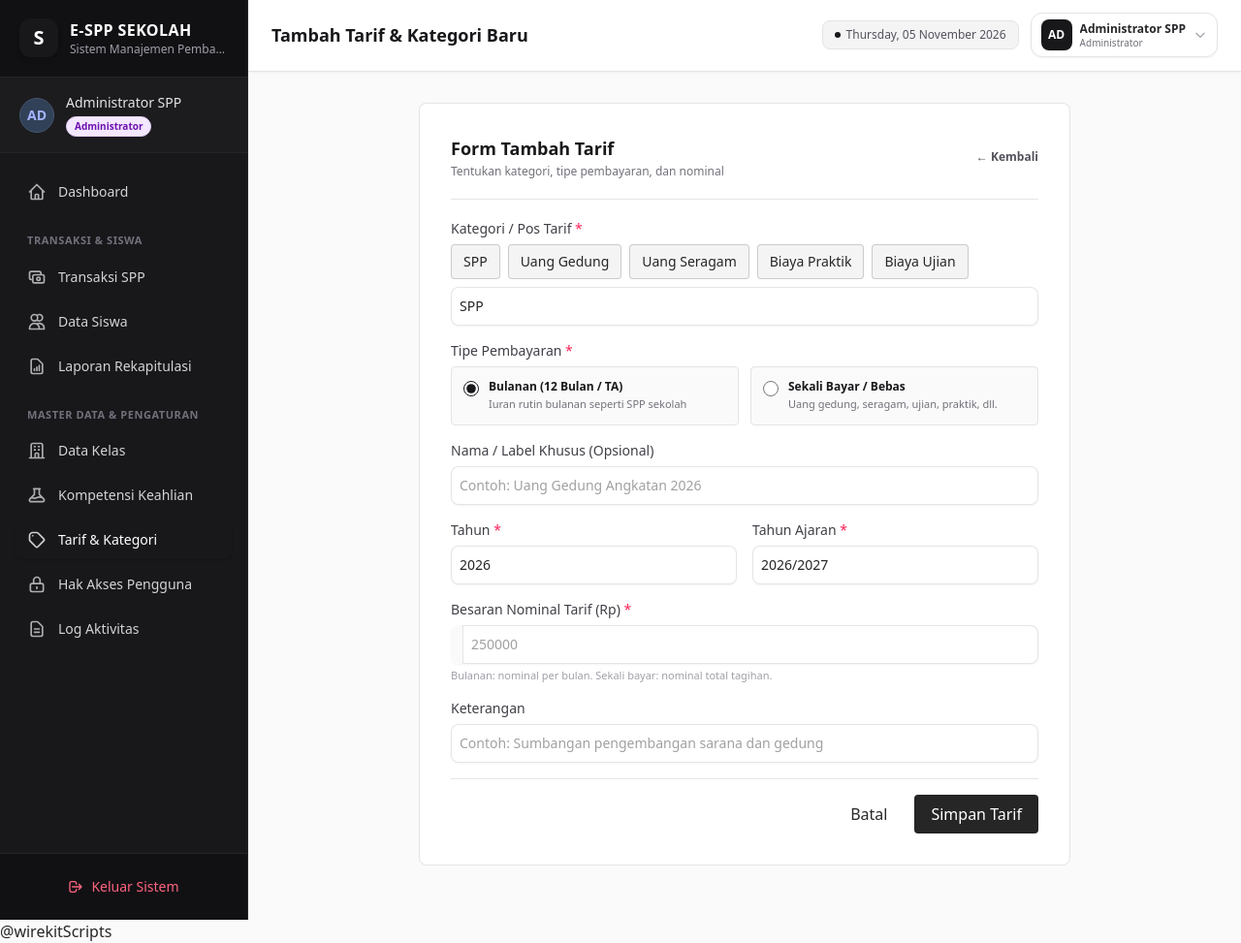
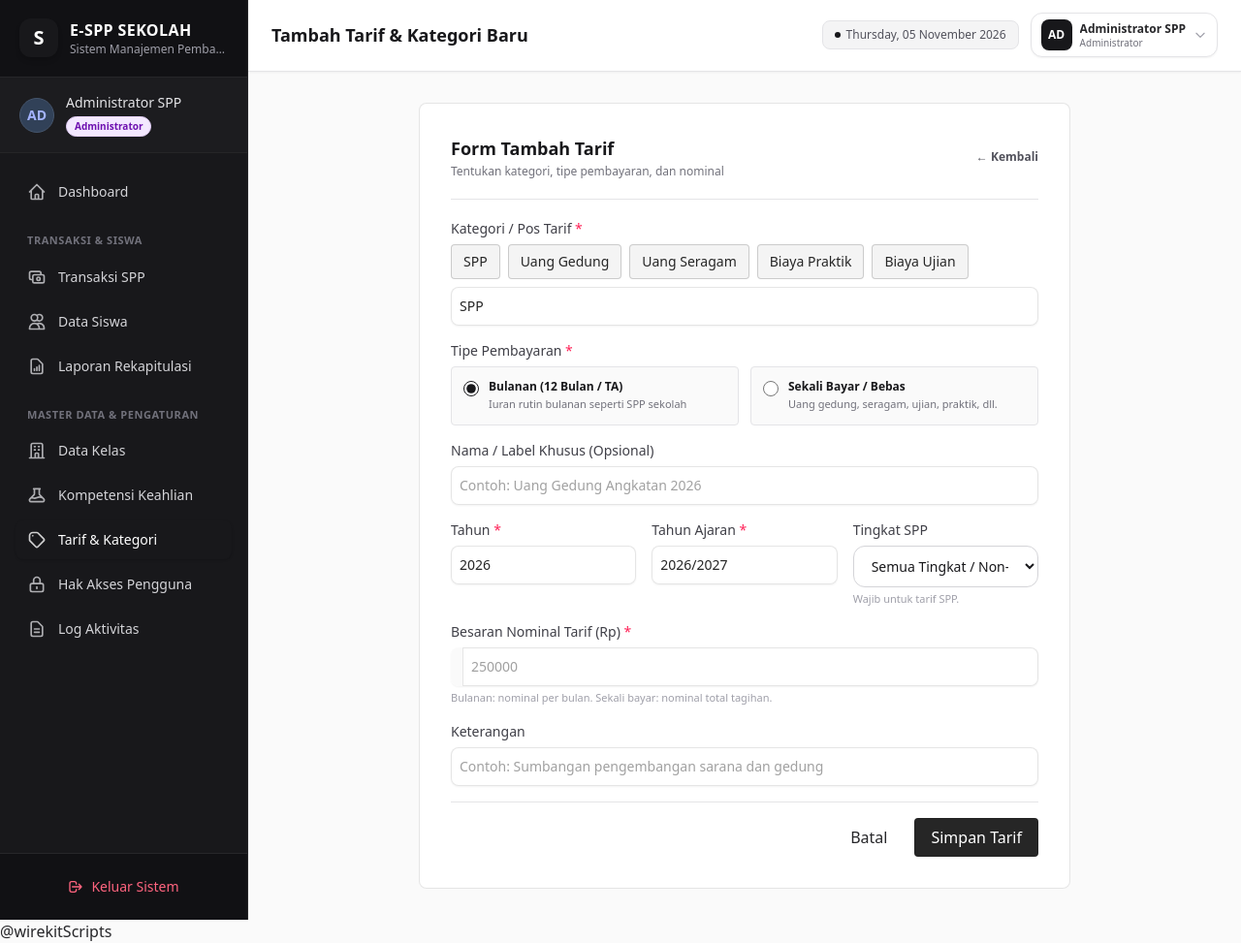
Before and after one commit to galuhp/spp_multi, a Laravel app: page /spp/create in a window 1280 px wide. Shown: the part 25-998 px from the top of the page at 97% size. Run offline with Laravel 12, Linux system fonts and the light colour scheme; a user stored in the database is signed in; data comes from the database, SQL or seed files in the repository; style sheets or scripts are compiled from the project's sources; some libraries are stand-ins or nearby versions.

Commit message:
feat: tarif SPP per tingkat
- Tambah kolom spps.tingkat + unique index per kategori/tahun ajaran/tingkat
- Backfill tarif per tingkat X/XI/XII dengan nominal sama dan sinkronkan siswa serta pembayaran lama
- Resolver Spp::untukKelas/untukTingkat/untukSiswa; form siswa otomatis memilih tarif sesuai tingkat kelas
- Impor siswa dan kenaikan kelas ikut memperbarui tarif siswa
- Form/daftar tarif menampilkan tingkat; data SPP lama tanpa tingkat disembunyikan dari daftar
- Seeder, dokumentasi README_TABLE, dan test regresi diperbarui

```diff
--- a/app/Filament/Pages/ImporSiswa.php
+++ b/app/Filament/Pages/ImporSiswa.php
@@ -91,6 +91,7 @@ class ImporSiswa extends Page
 
             if ($opsi->isNotEmpty()) {
                 return $opsi
+                    ->unique('tahun_ajaran')
                     ->mapWithKeys(fn (Spp $spp): array => [
                         $spp->id => "TA {$spp->tahun_ajaran} - {$spp->formattedNominal()}",
                     ])
@@ -102,6 +103,7 @@ class ImporSiswa extends Page
             ->where('kategori', Spp::KATEGORI_SPP)
             ->orderBy('tahun_ajaran')
             ->get()
+            ->unique('tahun_ajaran')
             ->mapWithKeys(fn (Spp $spp): array => [
                 $spp->id => "TA {$spp->tahun_ajaran} - {$spp->formattedNominal()}",
             ])
--- a/app/Filament/Resources/Siswas/Pages/CreateSiswa.php
+++ b/app/Filament/Resources/Siswas/Pages/CreateSiswa.php
@@ -4,6 +4,8 @@ namespace App\Filament\Resources\Siswas\Pages;
 
 use App\Enums\UserRole;
 use App\Filament\Resources\Siswas\SiswaResource;
+use App\Models\Kelas;
+use App\Models\Spp;
 use App\Models\User;
 use Filament\Resources\Pages\CreateRecord;
 
@@ -13,6 +15,9 @@ class CreateSiswa extends CreateRecord
 
     protected function mutateFormDataBeforeCreate(array $data): array
     {
+        $kelas = Kelas::with('tahunAjaran')->find($data['kelas_id'] ?? null);
+        $data['spp_id'] = Spp::untukKelas($kelas)?->id ?? ($data['spp_id'] ?? null);
+
         $user = User::create([
             'name' => $data['nama'],
             'username' => $data['nisn'],
--- a/app/Http/Controllers/SiswaController.php
+++ b/app/Http/Controllers/SiswaController.php
@@ -94,6 +94,9 @@ class SiswaController extends Controller
             ]);
             $userId = $user->id;
         }
+
+        $kelas = Kelas::with('tahunAjaran')->find($validated['kelas_id']);
+        $validated['spp_id'] = Spp::untukKelas($kelas)?->id ?? $validated['spp_id'];
 
         $validated['user_id'] = $userId;
         unset($validated['create_user_account']);
@@ -201,6 +204,9 @@ class SiswaController extends Controller
             'spp_id.required' => 'Tarif SPP wajib dipilih.',
         ]);
 
+        $kelas = Kelas::with('tahunAjaran')->find($validated['kelas_id']);
+        $validated['spp_id'] = Spp::untukKelas($kelas)?->id ?? $validated['spp_id'];
+
         $siswa->update($validated);
 
         if ($siswa->user) {
--- a/app/Http/Controllers/SppController.php
+++ b/app/Http/Controllers/SppController.php
@@ -77,23 +77,37 @@ class SppController extends Controller
                 'min:2000',
                 'max:2100',
                 Rule::unique('spps')->where(function ($query) use ($request) {
-                    return $query->where('kategori', $request->input('kategori'))
-                        ->where('tahun', $request->input('tahun'))
-                        ->when($request->filled('nama'), fn ($q) => $q->where('nama', $request->input('nama')));
+                    $query->where('kategori', $request->input('kategori'))
+                        ->where('tahun', $request->input('tahun'));
+
+                    if ($request->input('kategori') === Spp::KATEGORI_SPP) {
+                        $query->where('tingkat', $request->input('tingkat'));
+                    } else {
+                        $query->whereNull('tingkat');
+                    }
+
+                    return $query->when($request->filled('nama'), fn ($q) => $q->where('nama', $request->input('nama')));
                 }),
             ],
             'tahun_ajaran' => ['required', 'string', 'max:20'],
+            'tingkat' => ['nullable', 'in:10,11,12', 'required_if:kategori,'.Spp::KATEGORI_SPP],
             'nominal' => ['required', 'integer', 'min:1000'],
             'keterangan' => ['nullable', 'string', 'max:255'],
         ], [
             'kategori.required' => 'Kategori tarif wajib dipilih atau diisi.',
             'tipe.required' => 'Tipe pembayaran wajib dipilih.',
             'tahun.required' => 'Tahun wajib diisi.',
-            'tahun.unique' => 'Tarif untuk kategori dan tahun ini sudah terdaftar.',
+            'tahun.unique' => 'Tarif untuk kategori, tahun, dan tingkat ini sudah terdaftar.',
             'tahun_ajaran.required' => 'Tahun ajaran wajib diisi (contoh: 2026/2027).',
+            'tingkat.required_if' => 'Tingkat wajib dipilih untuk tarif SPP.',
+            'tingkat.in' => 'Tingkat harus X, XI, atau XII.',
             'nominal.required' => 'Besaran nominal tarif wajib diisi.',
             'nominal.min' => 'Nominal minimal Rp 1.000.',
         ]);
+
+        if ($kategori !== Spp::KATEGORI_SPP) {
+            $validated['tingkat'] = null;
+        }
 
         $spp = Spp::create($validated);
 
@@ -140,25 +154,39 @@ class SppController extends Controller
                 'min:2000',
                 'max:2100',
                 Rule::unique('spps')->where(function ($query) use ($request, $spp) {
-                    return $query->where('kategori', $request->input('kategori'))
+                    $query->where('kategori', $request->input('kategori'))
                         ->where('tahun', $request->input('tahun'))
-                        ->where('id', '!=', $spp->id)
-                        ->when($request->filled('nama'), fn ($q) => $q->where('nama', $request->input('nama')));
+                        ->where('id', '!=', $spp->id);
+
+                    if ($request->input('kategori') === Spp::KATEGORI_SPP) {
+                        $query->where('tingkat', $request->input('tingkat'));
+                    } else {
+                        $query->whereNull('tingkat');
+                    }
+
+                    return $query->when($request->filled('nama'), fn ($q) => $q->where('nama', $request->input('nama')));
                 }),
             ],
             'tahun_ajaran' => ['required', 'string', 'max:20'],
+            'tingkat' => ['nullable', 'in:10,11,12', 'required_if:kategori,'.Spp::KATEGORI_SPP],
             'nominal' => ['required', 'integer', 'min:1000'],
             'keterangan' => ['nullable', 'string', 'max:255'],
         ], [
             'kategori.required' => 'Kategori tarif wajib dipilih atau diisi.',
             'tipe.required' => 'Tipe pembayaran wajib dipilih.',
             'tahun.required' => 'Tahun wajib diisi.',
-            'tahun.unique' => 'Tarif untuk kategori dan tahun ini sudah terdaftar.',
+            'tahun.unique' => 'Tarif untuk kategori, tahun, dan tingkat ini sudah terdaftar.',
             'tahun_ajaran.required' => 'Tahun ajaran wajib diisi.',
+            'tingkat.required_if' => 'Tingkat wajib dipilih untuk tarif SPP.',
+            'tingkat.in' => 'Tingkat harus X, XI, atau XII.',
             'nominal.required' => 'Besaran nominal tarif wajib diisi.',
         ]);
 
-        $sebelum = $spp->only(['kategori', 'tipe', 'nama', 'tahun', 'tahun_ajaran', 'nominal', 'keterangan']);
+        if ($kategori !== Spp::KATEGORI_SPP) {
+            $validated['tingkat'] = null;
+        }
+
+        $sebelum = $spp->only(['kategori', 'tipe', 'nama', 'tahun', 'tahun_ajaran', 'tingkat', 'nominal', 'keterangan']);
 
         $spp->update($validated);
 
--- a/app/Models/Spp.php
+++ b/app/Models/Spp.php
@@ -8,7 +8,7 @@ use Illuminate\Database\Eloquent\Factories\HasFactory;
 use Illuminate\Database\Eloquent\Model;
 use Illuminate\Database\Eloquent\Relations\HasMany;
 
-#[Fillable(['kategori', 'tipe', 'nama', 'tahun', 'tahun_ajaran', 'nominal', 'keterangan'])]
+#[Fillable(['kategori', 'tipe', 'nama', 'tahun', 'tahun_ajaran', 'tingkat', 'nominal', 'keterangan'])]
 class Spp extends Model
 {
     use HasFactory;
@@ -34,6 +34,87 @@ class Spp extends Model
     public const TIPE_BULANAN = 'bulanan';
 
     public const TIPE_SEKALI_BAYAR = 'sekali_bayar';
+
+    public const TINGKAT_LIST = [
+        '10' => 'X',
+        '11' => 'XI',
+        '12' => 'XII',
+    ];
+
+    /**
+     * Non-SPP tariffs never have a class level.
+     */
+    protected static function booted(): void
+    {
+        static::saving(function (Spp $spp): void {
+            if (filled($spp->kategori) && $spp->kategori !== self::KATEGORI_SPP) {
+                $spp->tingkat = null;
+            }
+        });
+    }
+
+    public static function normalisasiTingkat(?string $tingkat): ?string
+    {
+        $tingkat = mb_strtoupper(trim((string) $tingkat));
+
+        return match ($tingkat) {
+            '10', 'X' => '10',
+            '11', 'XI' => '11',
+            '12', 'XII' => '12',
+            default => is_numeric($tingkat) ? (string) $tingkat : null,
+        };
+    }
+
+    public static function labelTingkat(?string $tingkat): string
+    {
+        $normal = self::normalisasiTingkat($tingkat);
+
+        return self::TINGKAT_LIST[$normal] ?? ($normal ?? '-');
+    }
+
+    /**
+     * Find the SPP tariff for a level and academic year.
+     */
+    public static function untukTingkat(?string $tingkat, ?string $tahunAjaran = null): ?self
+    {
+        $tingkat = self::normalisasiTingkat($tingkat);
+
+        if ($tingkat === null) {
+            return null;
+        }
+
+        return self::query()
+            ->where('kategori', self::KATEGORI_SPP)
+            ->where('tipe', self::TIPE_BULANAN)
+            ->when($tahunAjaran, fn (Builder $query): Builder => $query->where('tahun_ajaran', $tahunAjaran))
+            ->where('tingkat', $tingkat)
+            ->orderByDesc('tahun_ajaran')
+            ->first();
+    }
+
+    /**
+     * Find the SPP tariff that matches the class level and academic year.
+     */
+    public static function untukKelas(?Kelas $kelas): ?self
+    {
+        if (! $kelas) {
+            return null;
+        }
+
+        $kelas->loadMissing('tahunAjaran');
+
+        return self::untukTingkat($kelas->tingkat, $kelas->tahunAjaran?->nama);
+    }
+
+    /**
+     * Resolve the current tariff for a student, with a legacy fallback.
+     */
+    public static function untukSiswa(Siswa $siswa): ?self
+    {
+        $siswa->loadMissing(['kelas.tahunAjaran', 'spp']);
+
+        return self::untukKelas($siswa->kelas) ?? $siswa->spp;
+    }
 
     /**
      * Determine if this tariff is paid monthly.
@@ -64,11 +145,13 @@ class Spp extends Model
      */
     public function namaLengkap(): string
     {
-        if ($this->nama) {
-            return "{$this->nama} (TA {$this->tahun_ajaran})";
+        $label = $this->nama ?: $this->kategori;
+
+        if ($this->kategori === self::KATEGORI_SPP && filled($this->tingkat)) {
+            $label .= ' Tingkat '.self::labelTingkat($this->tingkat);
         }
 
-        return "{$this->kategori} TA {$this->tahun_ajaran}";
+        return "{$label} (TA {$this->tahun_ajaran})";
     }
 
     /**
--- a/app/Support/ImporSiswa/ImporSiswaService.php
+++ b/app/Support/ImporSiswa/ImporSiswaService.php
@@ -9,6 +9,7 @@ use App\Models\Kelas;
 use App\Models\LogAktivitas;
 use App\Models\RiwayatKelas;
 use App\Models\Siswa;
+use App\Models\Spp;
 use App\Models\Wali;
 use Carbon\Carbon;
 use Illuminate\Support\Facades\DB;
@@ -499,8 +500,11 @@ class ImporSiswaService
         }
 
         $hp = PembacaNilai::normalisasiHp($baris->hp_wali);
+        $spp = Spp::untukTingkat($kelas->tingkat, $kelas->tahunAjaran?->nama);
+
         $data = [
             'kelas_id' => $kelas->id,
+            'spp_id' => $spp?->id ?? $baris->spp_id,
             'nisn' => $baris->nisn,
             'nik' => $baris->nik,
             'nis' => $baris->nis,
@@ -516,7 +520,6 @@ class ImporSiswaService
 
         if ($siswa === null) {
             $siswa = Siswa::query()->create($data + [
-                'spp_id' => $baris->spp_id,
                 'status' => 'aktif',
             ]);
         } else {
@@ -568,6 +571,7 @@ class ImporSiswaService
 
         if (! isset($this->cacheKelas[$tahunAjaranId])) {
             $this->cacheKelas[$tahunAjaranId] = Kelas::query()
+                ->with('tahunAjaran')
                 ->where('tahun_ajaran_id', $tahunAjaranId)
                 ->get()
                 ->keyBy(fn (Kelas $kelas): string => PembacaNilai::normalisasiKelas($kelas->nama_kelas))
--- a/resources/views/spp/create.blade.php
+++ b/resources/views/spp/create.blade.php
@@ -67,7 +67,7 @@
                     placeholder="Contoh: Uang Gedung Angkatan 2026" />
             </div>
 
-            <div class="grid grid-cols-1 sm:grid-cols-2 gap-4">
+            <div class="grid grid-cols-1 sm:grid-cols-3 gap-4">
                 <div>
                     <label for="tahun" class="block text-sm font-medium text-zinc-700 mb-1.5">
                         Tahun <span class="text-rose-500">*</span>
@@ -80,6 +80,20 @@
                         Tahun Ajaran <span class="text-rose-500">*</span>
                     </label>
                     <x-ui.input id="tahun_ajaran" name="tahun_ajaran" value="{{ old('tahun_ajaran', date('Y') . '/' . (date('Y') + 1)) }}" required placeholder="Contoh: 2026/2027" />
+                </div>
+
+                <div>
+                    <label for="tingkat" class="block text-sm font-medium text-zinc-700 mb-1.5">
+                        Tingkat SPP
+                    </label>
+                    <select id="tingkat" name="tingkat"
+                        class="w-full rounded-xl border border-zinc-300 bg-white px-3.5 py-2.5 text-sm text-zinc-900 focus:border-zinc-500 focus:outline-none focus:ring-2 focus:ring-zinc-200">
+                        <option value="">Semua Tingkat / Non-SPP</option>
+                        @foreach(\App\Models\Spp::TINGKAT_LIST as $nilai => $label)
+                            <option value="{{ $nilai }}" @selected(old('tingkat') === $nilai)>{{ $label }}</option>
+                        @endforeach
+                    </select>
+                    <p class="text-[11px] text-zinc-400 mt-1">Wajib untuk tarif SPP.</p>
                 </div>
             </div>
 
```
Also changed, not shown: app/Filament/Resources/Siswas/Pages/EditSiswa.php (+10 -0 lines), app/Filament/Resources/Siswas/Schemas/SiswaForm.php (+37 -4 lines), app/Filament/Resources/Spps/Schemas/SppForm.php (+25 -0 lines), app/Filament/Resources/Spps/Tables/SppsTable.php (+15 -0 lines), app/Support/KenaikanKelas/ProsesKelasService.php (+22 -3 lines), database/seeders/DatabaseSeeder.php (+45 -20 lines), resources/views/spp/edit.blade.php (+15 -1 lines), tests/Feature/ImporSiswaMassalTest.php (+28 -0 lines), tests/Feature/LogAktivitasTest.php (+3 -0 lines), tests/Feature/TarifSppTingkatTest.php (added, +240 -0 lines), README_TABLE.md, database/migrations/2026_11_05_053145_add_tingkat_to_spps_table.php (added), database/migrations/2026_11_05_053622_update_pembayaran_spp_tingkat.php (added).
